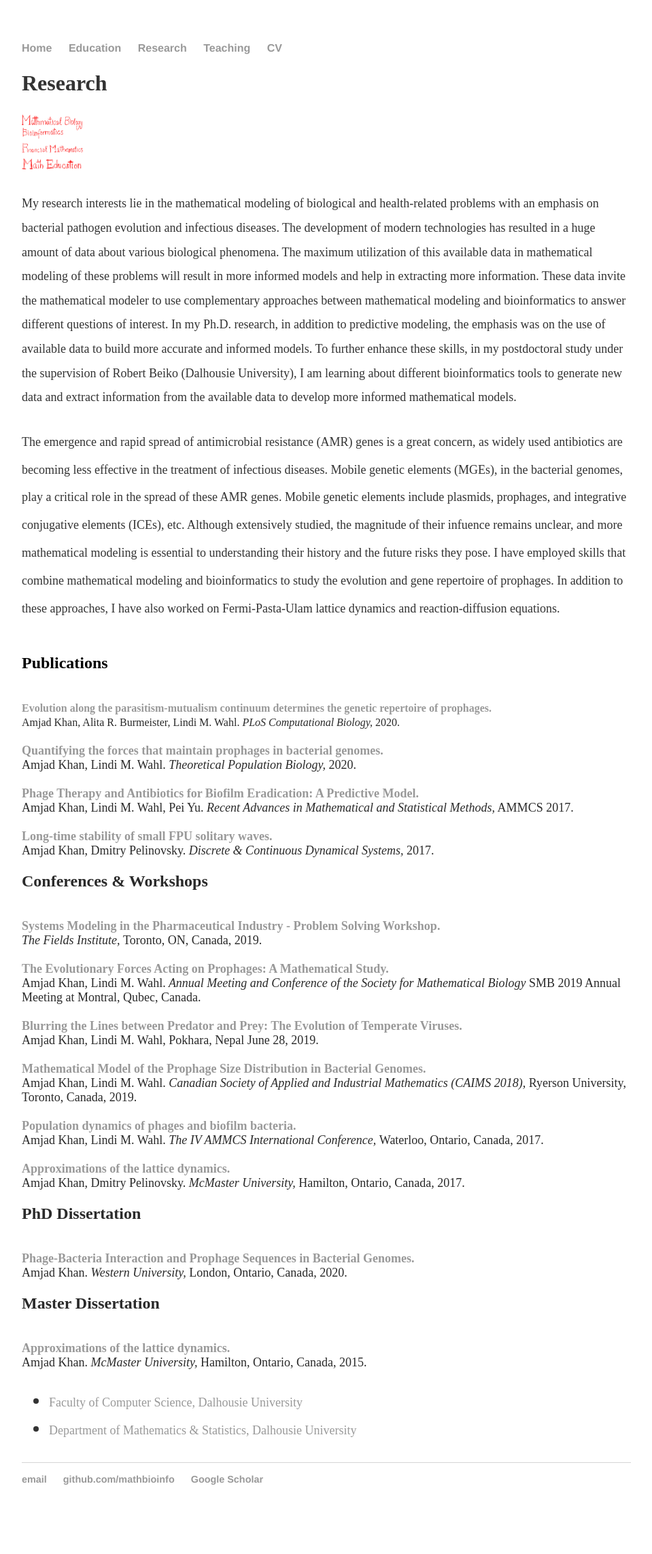
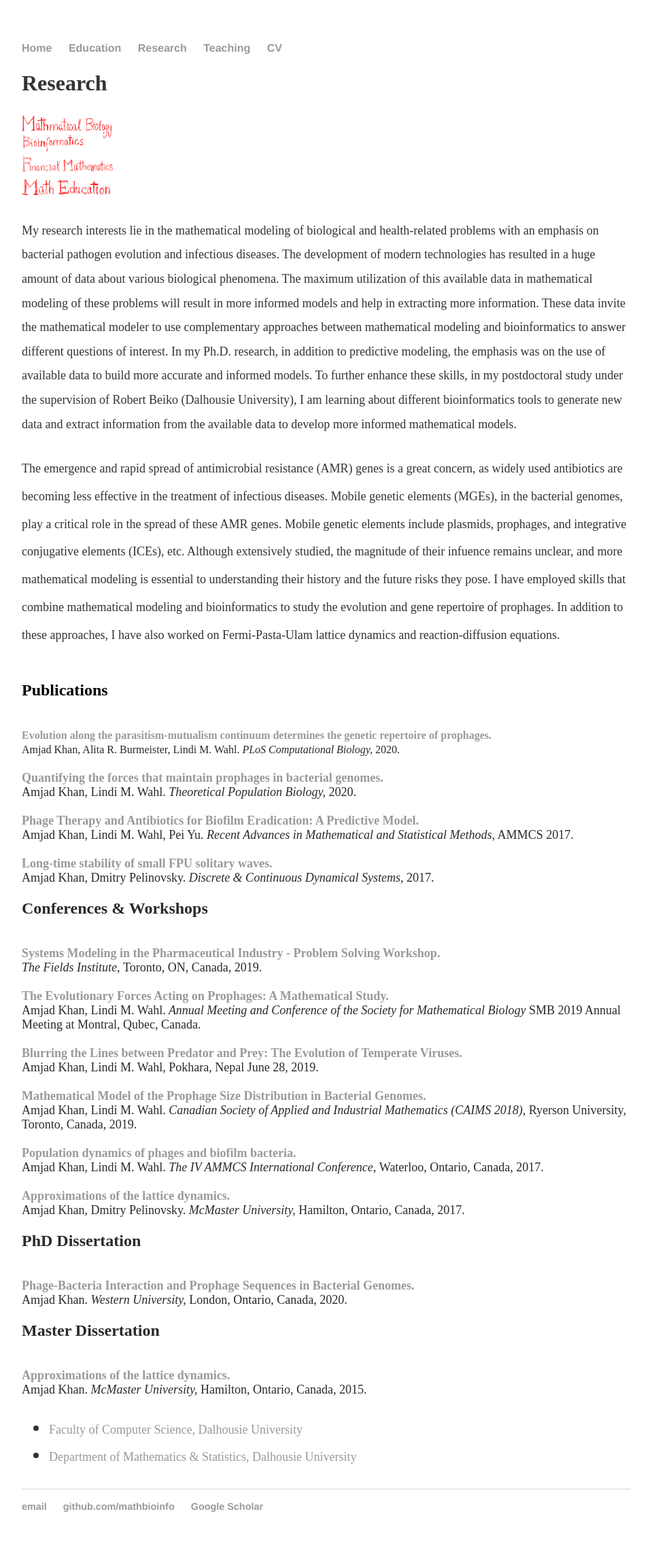
Before and after one commit to MathBioInfo/amjadkhan, a Jekyll site: the page built from Research/index.html, in a window 1280 px wide. Shown: the whole page at 68% size, without its empty margins (160-1119 px from the left). Built offline with Jekyll 4.4.1, drawn with Linux system fonts in a browser that asks for light colours; before the commit the page ends 2247 px from its top, so only the background shows below that.

Commit message:
Update index.html

```diff
--- a/Research/index.html
+++ b/Research/index.html
@@ -13,16 +13,16 @@
   <div class="col-md-12 row">
 
         <div class="col-xs-4">
-            <img src="../images/11.jpg"  width="10%" height="auto">
+            <img src="../images/11.jpg"  width="15%" height="auto">
         </div>
 
         <div class="col-xs-4">
-            <img src="../images/22.jpg"  width="10%" height="auto">
+            <img src="../images/22.jpg"  width="15%" height="auto">
 
         </div>
 
         <div class="col-xs-4">
-            <img src="../images/33.jpg"  width="10%" height="auto">
+            <img src="../images/33.jpg"  width="15%" height="auto">
 
         </div>
 
```
